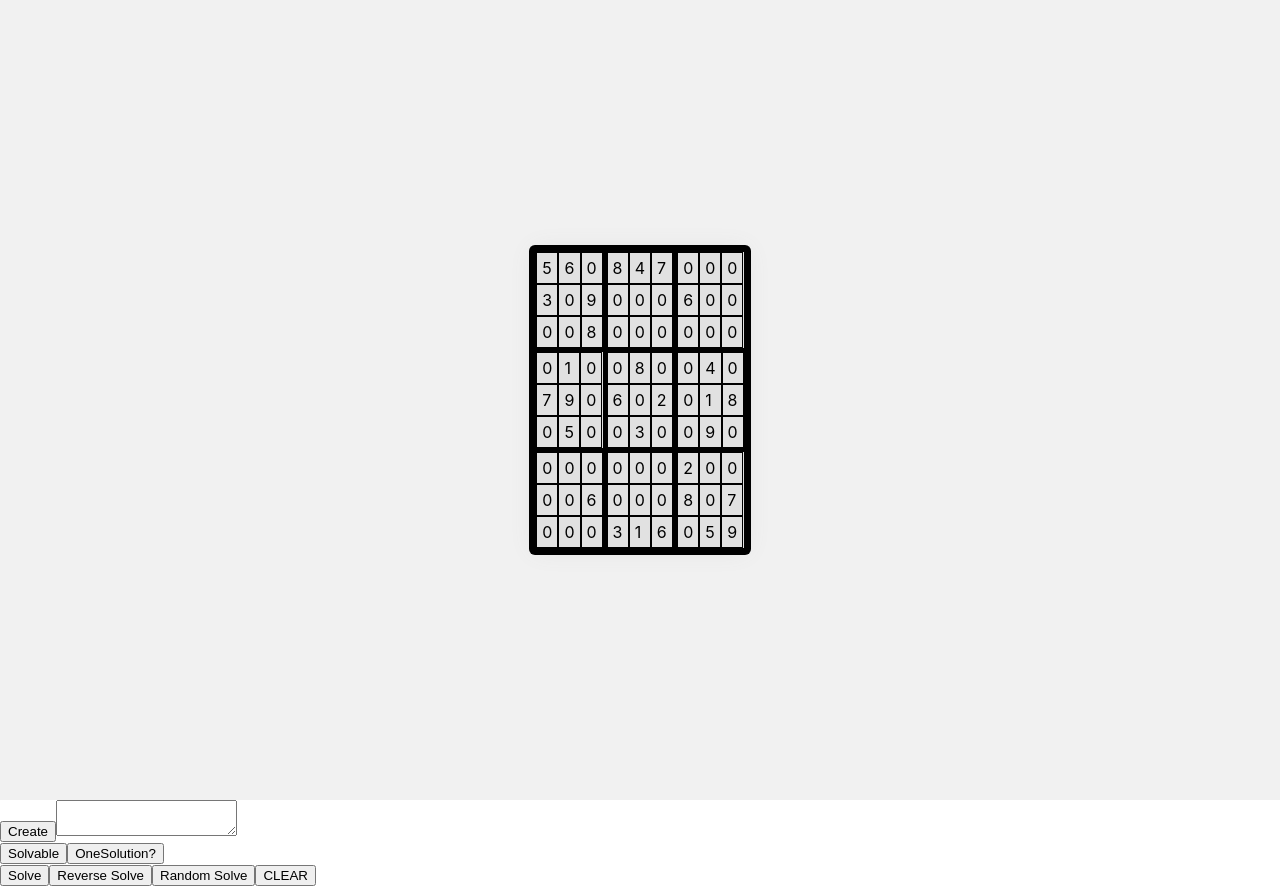
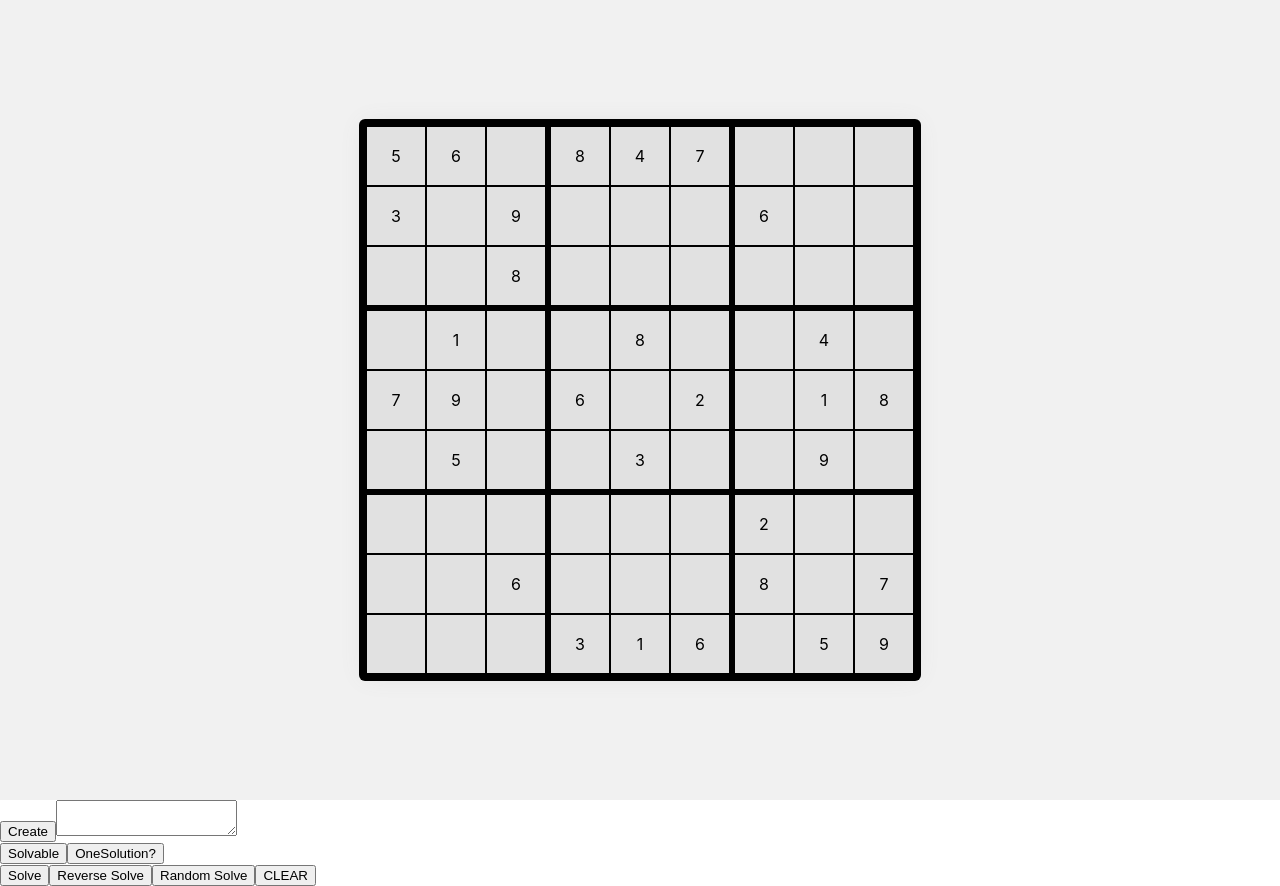
Before and after one commit to RomanDietenmeier/ReactSudoku, a React (Create React App) app: page / in a window 1280 px wide. Built offline with nearby package versions, Linux system fonts and the light colour scheme.

Commit message:
made styling barable

```diff
--- a/src/App.style.ts
+++ b/src/App.style.ts
@@ -1,30 +1,26 @@
-import styled from 'styled-components';
+import styled from "styled-components";
 
-
-export const APP=styled.div`
+export const APP = styled.div`
   display: flex;
   width: 100wh;
   height: 100vh;
-    background-color: #F1F1F1;
+  background-color: #f1f1f1;
   justify-content: center;
   align-items: center;
 `;
 
-export const TABLE=styled.div`
+export const TABLE = styled.div`
   display: table;
 
-
-
-    background-color: #E1E1E1;
-    box-shadow: 0 0 0 5px black, 0 0 25px #E1E1E1;
+  background-color: #e1e1e1;
+  box-shadow: 0 0 0 5px black, 0 0 25px #e1e1e1;
   border-radius: 2px;
-
 `;
 
-export const TABLE_ROW=styled.div`
+export const TABLE_ROW = styled.div`
   display: table-row;
 `;
 
-export const TABLE_CELL=styled.div`
-    display: table-cell
+export const TABLE_CELL = styled.div`
+  display: table-cell;
 `;
--- a/src/Feld.style.ts
+++ b/src/Feld.style.ts
@@ -1,15 +1,16 @@
-import styled from 'styled-components';
+import styled from "styled-components";
 
+export const FELD = styled.div`
+  border: solid 1px black;
 
-export const FELD=styled.div`
-    border: solid 1px black;
+  padding: 5px;
 
-    padding: 5px;
+  display: grid;
+  flex-direction: row;
 
+  align-items: center;
+  text-align: center;
 
-    display: flex;
-    flex-direction: row;
-
-    align-items: center;
-    text-align: center;
+  width: ${Math.min(window.innerWidth * 0.07, window.innerHeight * 0.06)}px;
+  height: ${Math.min(window.innerWidth * 0.07, window.innerHeight * 0.06)}px;
 `;
--- a/src/Feld.tsx
+++ b/src/Feld.tsx
@@ -3,23 +3,23 @@ import { connect } from 'react-redux';
 import { FELD } from './Feld.style';
 import { initialState } from './redux/initialState';
 
-type feldProps={
-  x:number;
-  y:number;
+type feldProps = {
+  x: number;
+  y: number;
 }
 
 
-export  function Feld(props:{value:number}) {
+export function Feld(props: { value: number }) {
 
   return (
     <FELD>
-      {props.value}
+      {props.value !== 0 ? props.value : ''}
     </FELD>
   );
 }
-function mapStateToProps(state:typeof initialState, ownProps:feldProps) {
-  return{
-    value:state.field[ownProps.x][ownProps.y],
+function mapStateToProps(state: typeof initialState, ownProps: feldProps) {
+  return {
+    value: state.field[ownProps.x][ownProps.y],
   }
 }
 
--- a/src/Kachel.style.ts
+++ b/src/Kachel.style.ts
@@ -1,21 +1,21 @@
-import styled from 'styled-components';
+import styled from "styled-components";
 
+export const KACHEL = styled.div`
+  border: solid 2px black;
 
-export const KACHEL=styled.div`
-    border: solid 2px black;
-
-    padding: 0px;
-    border-collapse: collapse;
+  padding: 0px;
+  border-collapse: collapse;
 `;
 
-export const KACHEL_TABLE=styled.div`
-    display: table;
+export const KACHEL_TABLE = styled.div`
+  display: table;
 `;
 
-export const KACHEL_ROW=styled.div`
-    display: table-row;
+export const KACHEL_ROW = styled.div`
+  display: table-row;
 `;
 
-export const KACHEL_CELL=styled.div`
-    display: table-cell
+export const KACHEL_CELL = styled.div`
+  display: table-cell;
+  vertical-align: middle;
 `;
```
Lines whose indentation alone changed are shown as unchanged.
